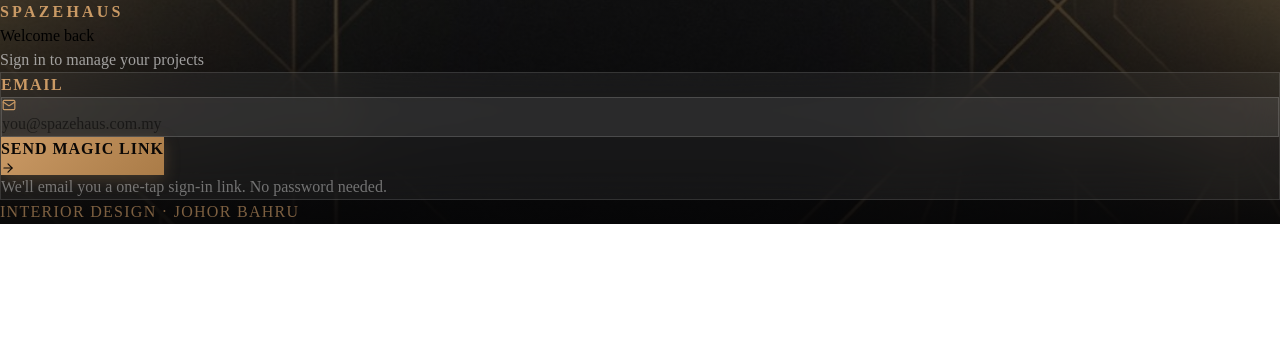
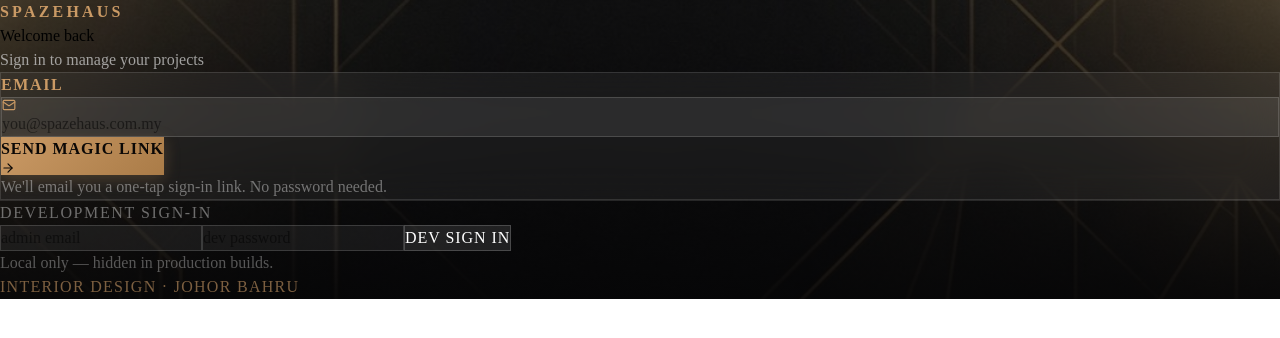
Before and after one commit to kaseyfong-maker/spazehaus, a React (Vite) app in the folder client/: page /login in a window 1280 px wide. Shown: the top 338 px of the page. Built offline with nearby package versions, Linux system fonts and the light colour scheme; no server answers.

Commit message:
Add dev-only password login form
Co-Authored-By: Claude Opus 4.8 (1M context) <noreply@anthropic.com>

```diff
--- a/client/src/pages/Login.tsx
+++ b/client/src/pages/Login.tsx
@@ -38,6 +38,31 @@ export default function Login() {
       toast.info("Your session expired. Please sign in again.");
     }
   }, []);
+
+  // ── Dev-only password sign-in ──────────────────────────────────────────────
+  // Lets you (and automated tests) sign in at localhost without the email
+  // round-trip. Gated by import.meta.env.DEV, so this whole block is compiled
+  // out of production builds. Set a password first with:
+  //   node scripts/dev-set-password.mjs you@email.com 'Passw0rd'
+  const devEnabled = import.meta.env.DEV;
+  const devPrefillEmail = (import.meta.env as Record<string, string | undefined>).VITE_DEV_LOGIN_EMAIL ?? "";
+  const [devEmail, setDevEmail] = useState(devPrefillEmail);
+  const [devPassword, setDevPassword] = useState("");
+  const [devBusy, setDevBusy] = useState(false);
+  const [devErr, setDevErr] = useState<string | null>(null);
+
+  async function handleDevSignIn(e: React.FormEvent) {
+    e.preventDefault();
+    setDevErr(null);
+    setDevBusy(true);
+    const { error } = await supabase.auth.signInWithPassword({
+      email: devEmail.trim().toLowerCase(),
+      password: devPassword,
+    });
+    setDevBusy(false);
+    if (error) setDevErr(error.message);
+    // On success, AuthContext's onAuthStateChange fires → AuthGate redirects.
+  }
 
   async function handleSubmit(e: React.FormEvent) {
     e.preventDefault();
@@ -208,6 +233,42 @@ export default function Login() {
             </form>
           )}
 
+          {/* Dev-only local sign-in — compiled out of production builds. */}
+          {devEnabled && (
+            <form onSubmit={handleDevSignIn} className="mt-6 pt-5 space-y-2" style={{ borderTop: "1px solid oklch(1 0 0 / 0.12)" }}>
+              <p className="text-[10px] text-center font-label" style={{ color: "oklch(0.85 0 0 / 0.5)", letterSpacing: "0.10em" }}>DEVELOPMENT SIGN-IN</p>
+              <input
+                type="email"
+                placeholder="admin email"
+                value={devEmail}
+                onChange={(e) => setDevEmail(e.target.value)}
+                data-testid="dev-email"
+                className="w-full px-3 py-2.5 rounded-lg text-sm text-white placeholder:text-white/40 outline-none"
+                style={{ background: "oklch(1 0 0 / 0.06)", border: "1px solid oklch(1 0 0 / 0.15)" }}
+              />
+              <input
+                type="password"
+                placeholder="dev password"
+                value={devPassword}
+                onChange={(e) => { setDevPassword(e.target.value); if (devErr) setDevErr(null); }}
+                data-testid="dev-password"
+                className="w-full px-3 py-2.5 rounded-lg text-sm text-white placeholder:text-white/40 outline-none"
+                style={{ background: "oklch(1 0 0 / 0.06)", border: "1px solid oklch(1 0 0 / 0.15)" }}
+              />
+              {devErr && <p className="text-[10px]" style={{ color: "oklch(0.72 0.14 25)" }}>{devErr}</p>}
+              <button
+                type="submit"
+                disabled={devBusy}
+                data-testid="dev-signin"
+                className="w-full py-2.5 rounded-lg text-sm font-label"
+                style={{ background: "oklch(1 0 0 / 0.10)", color: "oklch(1 0 0)", border: "1px solid oklch(1 0 0 / 0.18)", letterSpacing: "0.06em", opacity: devBusy ? 0.6 : 1 }}
+              >
+                {devBusy ? "Signing in…" : "DEV SIGN IN"}
+              </button>
+              <p className="text-[10px] text-center" style={{ color: "oklch(0.85 0 0 / 0.4)" }}>Local only — hidden in production builds.</p>
+            </form>
+          )}
+
           <p
             className="text-[10px] text-center mt-8 font-label"
             style={{ color: "oklch(0.72 0.09 68 / 0.6)", letterSpacing: "0.08em" }}
```
